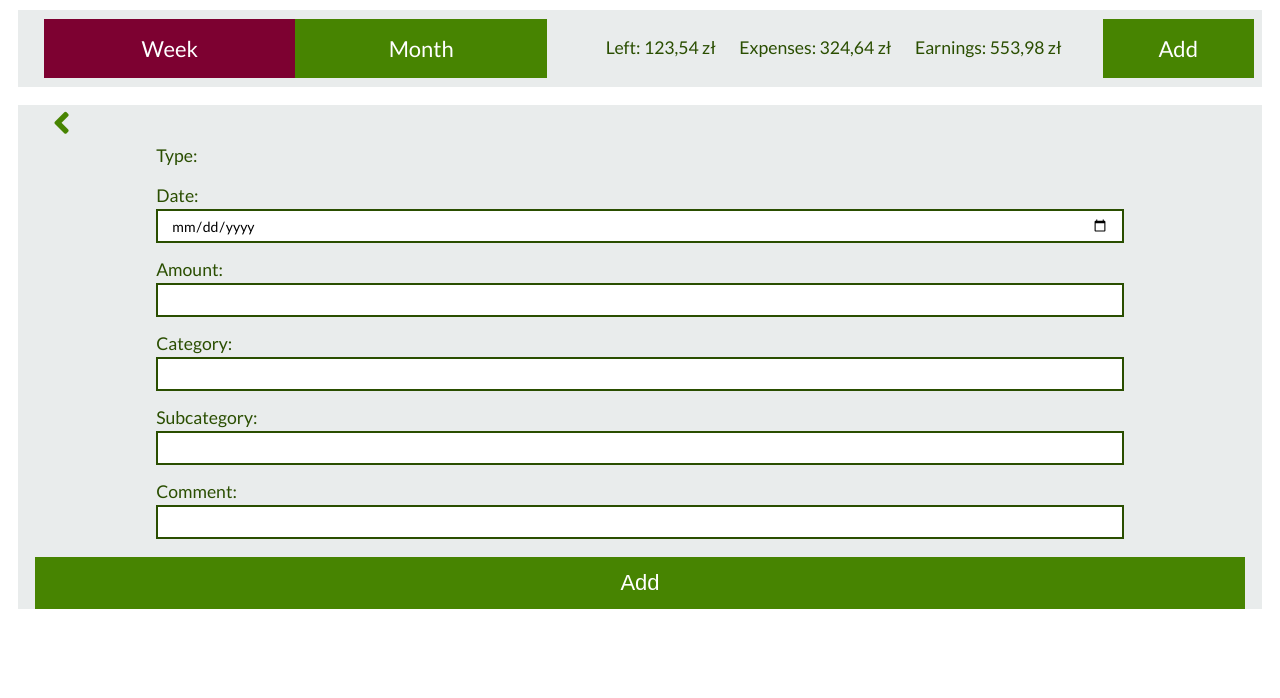
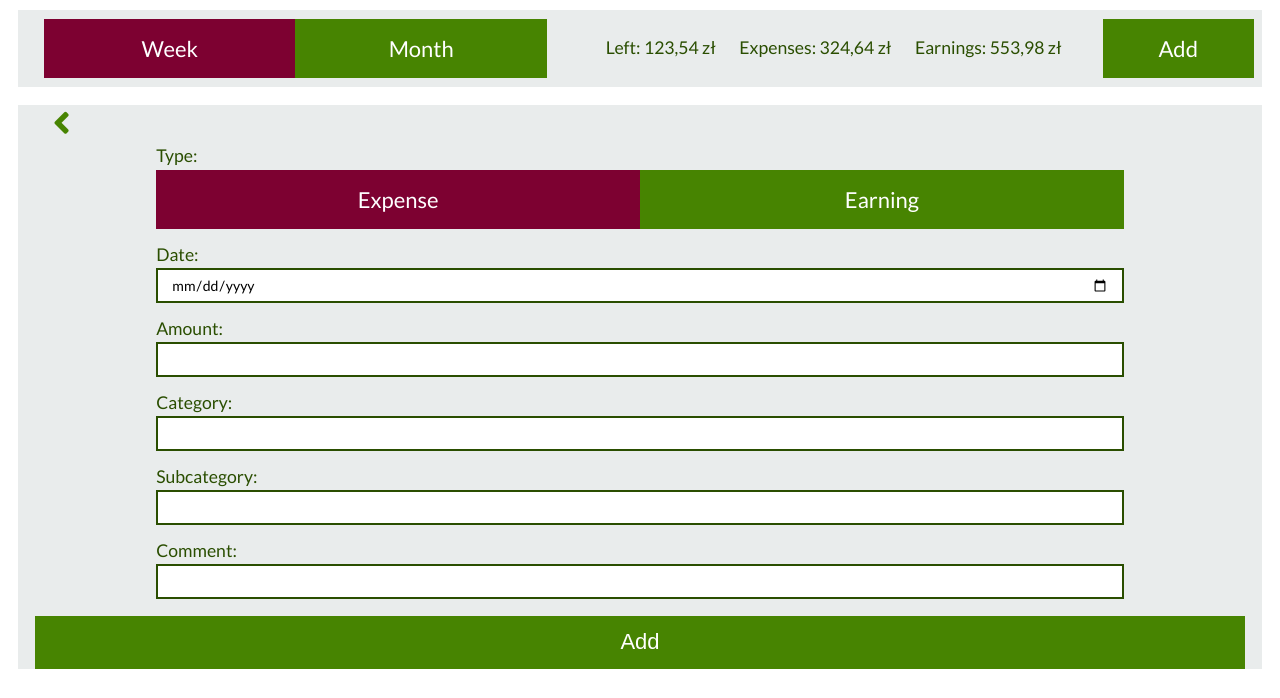
Before and after one commit to dawids21/CoBudget, a plain HTML site: page frontend/add-expense.html in a window 1280 px wide. Shown: the part 102-800 px from the top of the page. Drawn offline with Linux system fonts and the light colour scheme.

Commit message:
add type buttons to form

```diff
--- a/frontend/add-expense.html
+++ b/frontend/add-expense.html
@@ -54,6 +54,10 @@
         <form class="form" method="post" action="#">
             <div class="form-data">
                 <label>Type:</label>
+                <div class="button-box">
+                    <a class="button active-button">Expense</a>
+                    <a class="button" href="inprogress.html">Earning</a>
+                </div>
                 <label class="margin-top--sm" for="date">Date:</label>
                 <input class="form-text" type="date" id="date" name="date" required>
                 <label class="margin-top--sm" for="amount">Amount:</label>
--- a/frontend/css/style.css
+++ b/frontend/css/style.css
@@ -367,12 +367,12 @@ main {
     font-size: 4rem;
 }
 
+.form-data > .button-box {
+    flex-direction: row;
+    text-align: center;
+}
+
 @media all and (min-width: 568px) {
-    :root {
-        --text-base-size: 1.1rem;
-        --space-unit: 1.1rem;
-    }
-
     main {
         margin: var(--space-unit) 0;
     }
```
